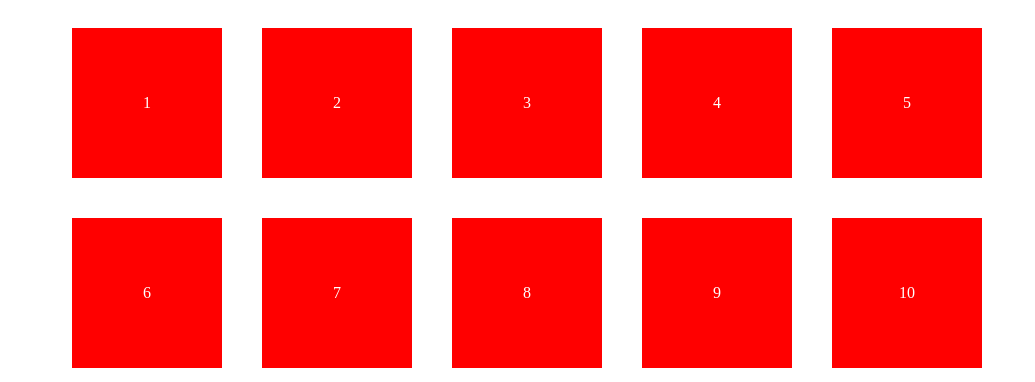
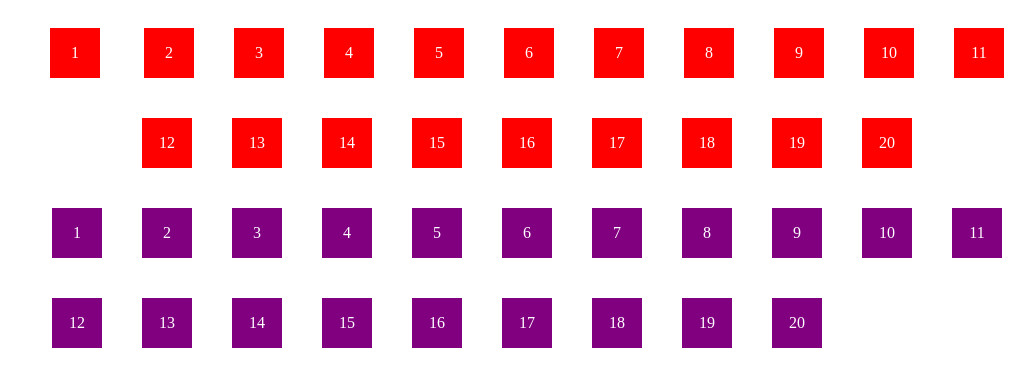
Before and after one commit to filenwind/jquery-center-inline-block, a website: page index.html in a window 1280 px wide. Shown: the top 382 px of the page, without its empty margins (113-1148 px from the left). Drawn offline with nearby package versions, Linux system fonts and the light colour scheme.

Commit message:
0.0.2 add options targetChildClass update demo update gulpfile.coffee (remove gulp-sass, and some comment line)

```diff
--- a/index.html
+++ b/index.html
@@ -6,40 +6,61 @@
     <script type="text/javascript" src='./dist/jquery-center-inline-block.js'></script>
     <style type="text/css">
 
-        #container{
+        .container{
             margin: 0 100px;
             text-align: center;
         }
 
-        #container .inline-box{
+        .container .inline-box{
             text-align: center;
             display: inline-block;
-            width: 150px;
-            height: 150px;
-            line-height: 150px;
+            width: 50px;
+            height: 50px;
+            line-height: 50px;
             color: white;
             margin: 20px;
             background-color: red;
+        }
+
+        .container2 .inline-box{
+            background-color: purple;
+        }
+
+        .container3 .inline-box{
+            background-color: gray;
         }
 
     </style>
 </head>
 <body>
 
-<div id='container'>
+<div class='container container1'>
+    <div class="inline-box">1</div>
+</div>
+
+<div class='container container2'>
+    <div class="inline-box">1</div>
+</div>
+
+<div class='container container3'>
+    <h2 class="header">Header3</h2>
     <div class="inline-box">1</div>
 </div>
 
 <script type="text/javascript">
 
-    var $container = $("#container"),
-        $box = $container.find(".inline-box").eq(0)
+    var $containers = $(".container"),
+        $box = $containers.find(".inline-box").eq(0)
     ;
-    for(var i = 2; i <= 10; i++){
-        $box.clone().html(i).appendTo($container);
+    for(var i = 2; i <= 20; i++){
+        $box.clone().html(i).appendTo($containers);
     }
 
-    $container.centerInlineBlock();
+    $(".container2").centerInlineBlock();
+
+    $(".container3").centerInlineBlock({
+        targetChildClass: 'inline-box'
+    });
 
 </script>
 </body>
--- a/package.json
+++ b/package.json
@@ -1,6 +1,6 @@
 {
   "name": "jquery-center-inline-block",
-  "version": "0.0.1",
+  "version": "0.0.2",
   "description": "A jquery plugin for center inline block element, and last row align left.",
   "main": "dist/jquery-center-inline-block.js",
   "scripts": {
```
Also changed, not shown: gulpfile.coffee (+0 -304 lines), src/jquery-center-inline-block.coffee (+8 -2 lines), README.md, dist/jquery-center-inline-block.js, dist/jquery-center-inline-block.min.js.
